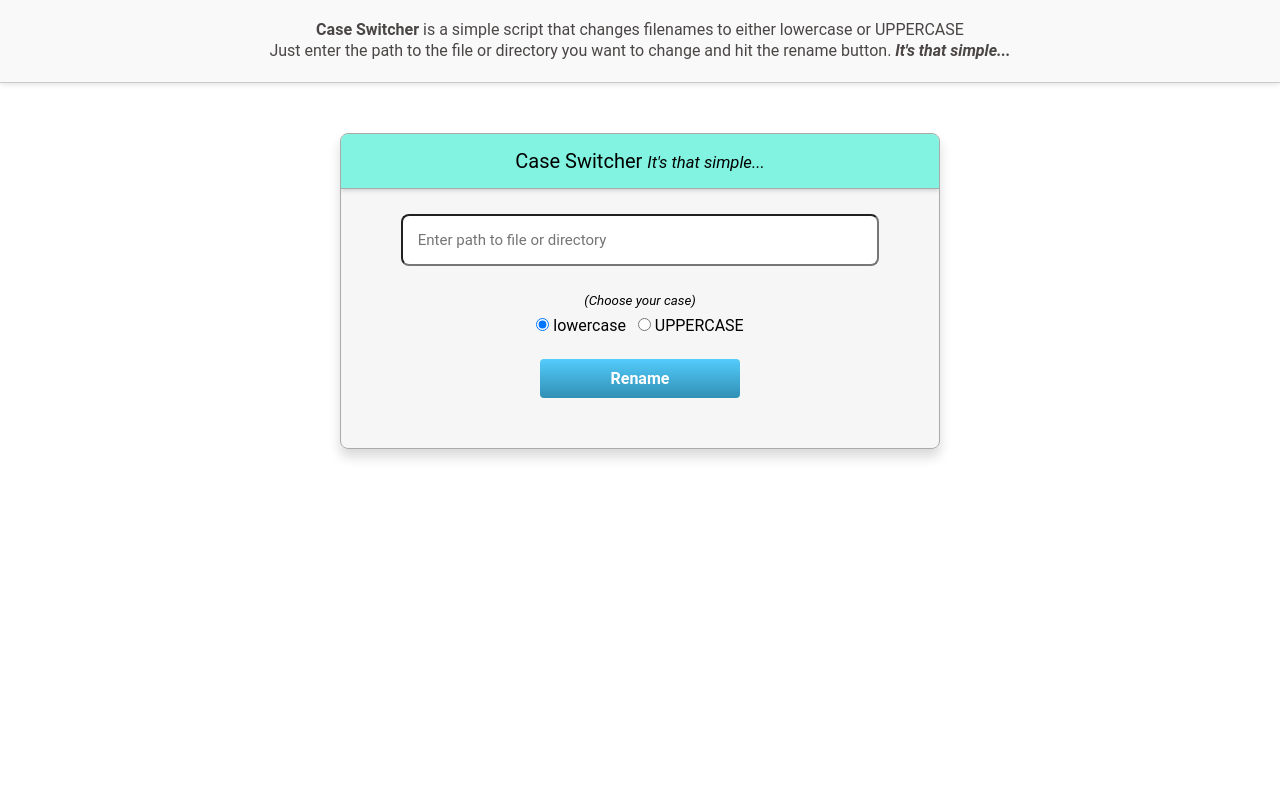
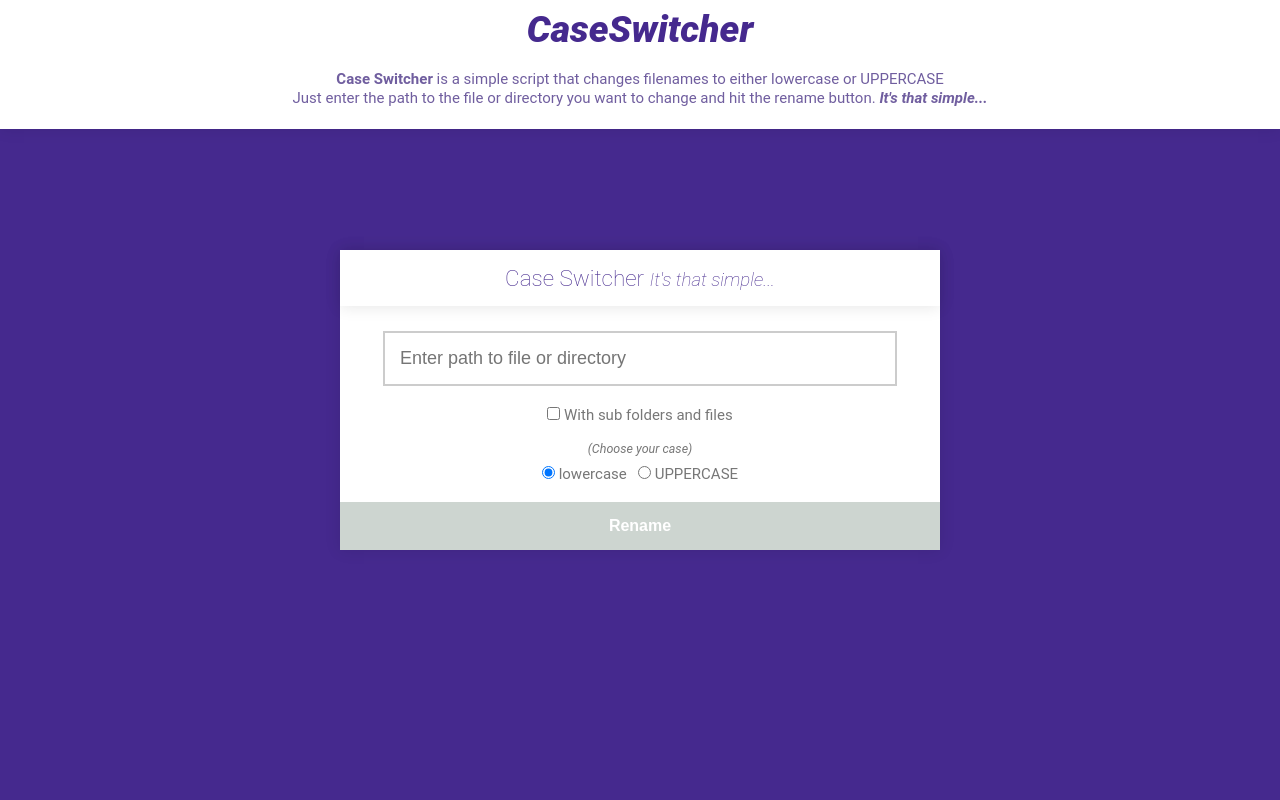
Before and after one commit to yeboahnanaosei/caseswitcher, a PHP site: page / in a window 1280 px wide. Run offline with PHP 8.4, Linux system fonts and the light colour scheme.

Commit message:
New Style
color changed, btn disabled in cas of empty input, checkbox added for sub folders

```diff
--- a/css/style.css
+++ b/css/style.css
@@ -1,44 +1,52 @@
 * {
     margin: 0;
     padding: 0;
-    font-family: roboto, sans-serif;
-    position: relative;
-    box-sizing: border-box;
-    outline: none !important;
 }
 
+html, body {
+  height: 100%;
+  width: 100%;
+  padding: 0;
+  margin: 0;
+}
 body {
-    background: #fff;
+  font-family:  roboto, sans-serif;
+    background-color: #45298E;
+    color: #777;
+    font-size: 15px;
+}
+
+#title {
+  margin-bottom: 30px;
+  font-weight: 800;
+  font-size: 2.5em;
+  color: #45298E;
 }
 
 .info-bar {
+  box-sizing: border-box;
     text-align: center;
     padding: 20px;
-    background: #f5f5f594;
-    box-shadow: 0 2px 5px rgba(0, 0, 0, .1);
-    font-size: 16px;
+    background: #fff;
     line-height: 1.3em;
-    border-bottom: 1px solid rgb(202, 202, 202);
-    color: rgb(75, 70, 70);
+    color: #705E9F;
     margin: auto;
     width: 100%;
+    box-shadow: 0 0 15px rgba(0, 0, 0, .1);
 }
 
 form {
-    background: #f5f5f5d3;
+    position: absolute;
+    background: #fff;
     text-align: center;
-    border: none;
-    border: 1px solid #aaa;
     width: 600px;
-    border-radius: 8px;
-    overflow: hidden;
-    padding: 0 0 50px 0;
-    top: 30px;
+    height: 300px;
+    top: calc(50% - 150px);
     right: 0;
     left: 0;
-    margin: 20px auto;
-    box-shadow: 0 8px 12px rgba(0, 0, 0, .15);
-    overflow: hidden;
+    margin: auto;
+    box-sizing: border-box;
+    box-shadow: 0 0 15px rgba(0, 0, 0, .1);
 }
 
 form > label, input[type=radio] {
@@ -46,97 +54,74 @@ form > label, input[type=radio] {
 }
 
 .window-title {
-    background: rgb(130, 243, 224);
-    color: #000;
+  color: #45298E;
+  font-weight: 100;
+  font-size: 1.5em;
   padding: 15px 0;
-    border: none;
-    border-bottom: 1px solid #aaa;
-    box-shadow: 0 1px 5px rgba(0, 0, 0, .2);
+  box-shadow: 0 1px 15px rgba(0, 0, 0, .1);
   margin-bottom: 20px;
-    font-weight: 400;
-    font-size: 20px;
 }
 
 .path {
     padding: 15px;
-    border-radius: 8px;
+    border: 2px solid #ccc;
     width: 80%;
-    display: inline-block;
-    margin: 5px;
-    font-size: 15px;
+    margin: 5px auto;
+    font-size: 1.2em;
+    font-weight: 200;
+    outline: none;
 }
 
+.form-group {
+  margin: 0 auto 15px auto;
+  box-sizing: border-box;
+}
+
+input, button, select, option, textarea {
+  color: inherit;
+}
 .info {
-    display: inline-block;
+  display: block;
   margin-bottom: 8px;
 }
 
 .submit-btn {
-    padding: 10px;
-    border-radius: 4px;
-    margin-top: 5px;
-    width: 200px;
-    -moz-appearance: none;
-    -webkit-appearance: none;
-    -o-appearance: none;
-    background: linear-gradient(to bottom, rgb(83, 204, 252), rgb(49, 143, 180));
-
+  position: absolute;
+  left: 0;
+  bottom: 0;
+  width: 100%;
+  padding: 15px;
   border: none;
   cursor: pointer;
   color: #fff;
   font-weight: 600;
   font-size: 16px;
+  margin-top: 5px;
+  background-color: #CDD5D0;
 }
 
-
-.submit-btn:active {
-    background: linear-gradient(to top, rgb(83, 204, 252), rgb(49, 143, 180));
+.submit-btn:not(:disabled) {
+  background-color: #1C8B64;
+}
+.submit-btn:not(:disabled):active{
+  background-color: #50A185;
 }
 
+#feedback {
+  position: fixed;
+  left: 0;
+  bottom: 0;
+  width: 100%;
+  box-sizing: border-box;
+  text-align: center;
+  color: #FEF4F5;
+}
 .feedback {
-    text-align: center;
-    width: 600px;
-    margin: 20px auto auto auto;
-    font-size: 18px;
-    color: #fff;
-    padding: 12px;
-    border-radius: 8px;
-    font-weight: bold;
-    line-height: 1.5em;
-    cursor: pointer;
+  padding: 20px;
 }
-
-/*****************************************************
-* Uncomment the following rules if you want to see   *
-* an arrow to appear on top of the feedback message  *
-*****************************************************/
-
-.feedback::before {
-    content: "";
-    position: absolute;
-    bottom: 99%;
-    right: 0;
-    left: 0;
-    margin: auto;
-    width: 1px;
-    border-style: solid;
-    border-width: 18px;
-    display: none;
+.error {
+  background: #EE767A;
 }
-.feedback.error::before {
-    border-color: transparent transparent #e02f2f transparent;
+.success {
+  background-color: #58B075;
 }
-
-.feedback.success::before {
-    border-color: transparent transparent rgb(130, 243, 224) transparent;
-}
-
-
-.error {
-    background: #e02f2f;
-}
-
-.success {
-    background: rgb(130, 243, 224);
-    color: #000;
-}
--- a/file-renamer.php
+++ b/file-renamer.php
@@ -2,10 +2,10 @@
 namespace caseswitcher;
 
 include 'classes/CaseSwitcher.php';
-$path = new CaseSwitcher($_POST['path'], $_POST['case-type']);    // Create a new instance of Renamer
+$path = new CaseSwitcher($_POST['path'], $_POST['case-type']);    // Create a new instance of CaseSwitcher
 
 if ($path->rename()) {
-    echo "<p class='feedback success'>SUCCESS:<br>Your file was renamed successfully</p>";
+    echo "<p class='feedback success' title='click to close'>SUCCESS:<br>Your file was renamed successfully</p>";
 } else {
-    echo "<p class='feedback error'>FAILURE: {$path->getErrorMsg()}</p>";
+    echo "<p class='feedback error' title='click to close'>FAILURE: {$path->getErrorMsg()}</p>";
 }
--- a/index.php
+++ b/index.php
@@ -9,6 +9,7 @@
 </head>
 <body>
   <div class="info-bar">
+    <h1 id="title"><i>CaseSwitcher</i></h1>
     <p>
         <b>Case Switcher</b> is a simple script that changes
         filenames to either lowercase or UPPERCASE<br>
@@ -20,29 +21,32 @@
 
       <!-- Form starts -->
   <form method="POST" action="file-renamer.php" name="rename-form">
-        <h2 class="window-title">Case Switcher <span><i><small>It's that simple...</small></i></span></h2>
+    <h2 class="window-title">
+      Case Switcher
+      <span><i><small>It's that simple...</small></i></span>
+    </h2>
 
-        <!-- Path -->
-        <input type="text" name="path" placeholder="Enter path to file or directory" id="path" class="path" tabindex="1">
-        <br>
-        <br>
+    <div class="form-group">
+      <input type="text" name="path" placeholder="Enter path to file or directory" id="path" class="path" tabindex="1" autofocus>
+    </div>
+    <div class="form-group">
+      <input type="checkbox" name="sub" id="sub">
+      <label for="sub">With sub folders and files</label>
+    </div>
 
-        <!-- Select case type -->
-        <small class="info"><i>(Choose your case)</i></small>
-        <br>
+    <div class="form-group">
+      <label class="info"><i><small>(Choose your case)</small></i></label>
       <input type="radio" name="case-type" value="lower" id="lower" checked> <label for="lower">lowercase</label>
       &nbsp;
       <input type="radio" name="case-type" value="upper" id="upper"> <label for="upper">UPPERCASE</label>
-        <br>
-        <br>
+    </div>
 
     <!-- Submit button -->
-        <input type="submit" name="rename" value="Rename" id="submit-btn" class="submit-btn" tabindex="2">
+    <input type="submit" name="rename" value="Rename" id="submit-btn" class="submit-btn" tabindex="2" disabled>
   </form>
-    <br>
 
   <!-- Feedback -->
-    <div><p id='feedback' title="Click to dismiss"></p></div>
+  <div id="feedback"></div>
 
     <!-- JS and AJAX -->
     <script src="js/main.js"></script>
--- a/js/main.js
+++ b/js/main.js
@@ -1,3 +1,18 @@
+window.addEventListener('load', function(){
+  var $ = function(id) { return document.getElementById(id)};
+
+  var subBtn = $('submit-btn');
+
+  //change the btn color based on the str length
+  function getStrLn(el) {
+    console.log(el);
+    var _el = el.nodeType === 1 ? el : el.target;
+    subBtn.disabled = _el.value.trim().length !== 0 ? false : true;
+  }
+
+  getStrLn($('path'));// on document load
+  $('path').addEventListener('keyup', getStrLn.bind(this), false); //on input key up
+
   var output   = document.querySelector('#feedback');
 
   // Click to dismiss error message
@@ -35,3 +50,5 @@ document.forms['rename-form'].addEventListener('submit', e => {
 
       request.send(encodeURI("path=" + path + "&case-type=" + caseType));
   });
+
+}, false)
```
Also changed, not shown: classes/CaseSwitcher.php (line endings or trailing spaces). Lines whose indentation alone changed are shown as unchanged.
